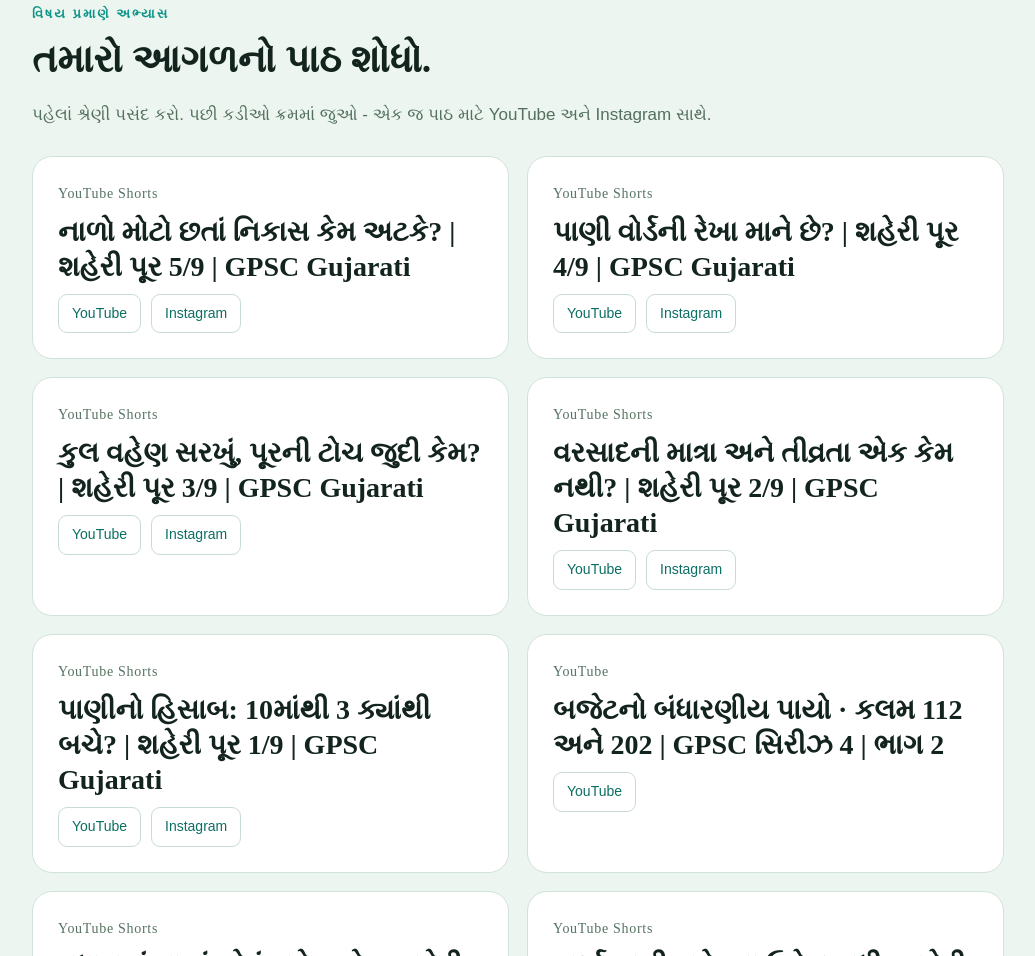
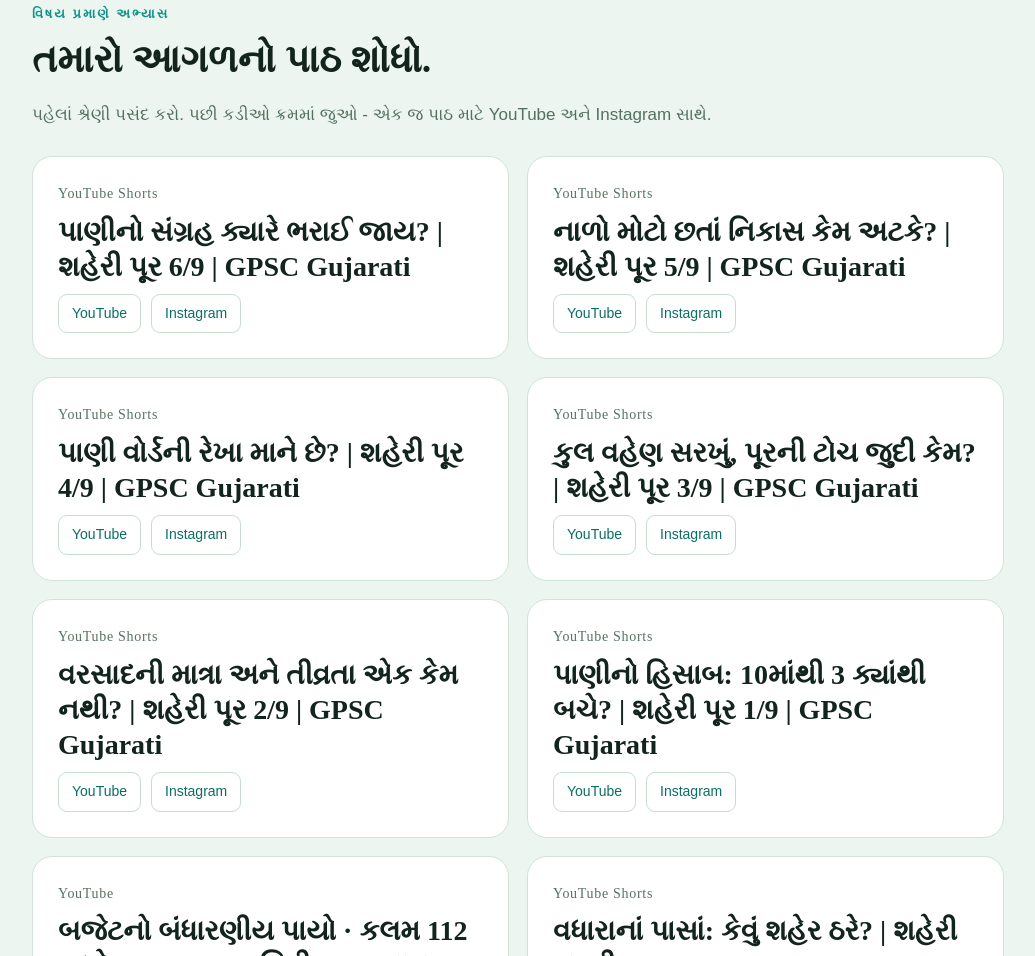
Before and after one commit to hemantdoc12/ahamgpsc, a plain HTML site: page index.html in a window 1280 px wide. Shown: the part 882-1838 px from the top of the page, without its empty margins (122-1157 px from the left). Drawn offline with Linux system fonts and the light colour scheme; a web font is replaced by a local one.

Commit message:
Add verified GPSC runoff lesson 6 links

```diff
--- a/index.html
+++ b/index.html
@@ -230,6 +230,7 @@
 </div>
 </div>
 <section id="learn"><div class="wrap"><div class="learn-intro"><div class="seclabel">વિષય પ્રમાણે અભ્યાસ</div><h2>તમારો આગળનો પાઠ શોધો.</h2><p>પહેલાં શ્રેણી પસંદ કરો. પછી કડીઓ ક્રમમાં જુઓ - એક જ પાઠ માટે YouTube અને Instagram સાથે.</p></div><div class="lesson-grid">
+<article class="course"><div class="course-main"><div class="meta">YouTube Shorts</div><h3>પાણીનો સંગ્રહ ક્યારે ભરાઈ જાય? | શહેરી પૂર 6/9 | GPSC Gujarati</h3><div class="watch-links"><a href="https://www.youtube.com/shorts/30nnGXWmkXA" rel="noopener" target="_blank">YouTube</a> <a href="https://www.instagram.com/ai_gpsc_aham/reel/Dfzd8tHzS3_/" rel="noopener" target="_blank">Instagram</a></div></div></article>
 <article class="course"><div class="course-main"><div class="meta">YouTube Shorts</div><h3>નાળો મોટો છતાં નિકાસ કેમ અટકે? | શહેરી પૂર 5/9 | GPSC Gujarati</h3><div class="watch-links"><a href="https://www.youtube.com/shorts/JynYJiKqv5Y" rel="noopener" target="_blank">YouTube</a> <a href="https://www.instagram.com/ai_gpsc_aham/reel/DfzTjSLTFqq/" rel="noopener" target="_blank">Instagram</a></div></div></article>
 <article class="course"><div class="course-main"><div class="meta">YouTube Shorts</div><h3>પાણી વોર્ડની રેખા માને છે? | શહેરી પૂર 4/9 | GPSC Gujarati</h3><div class="watch-links"><a href="https://www.youtube.com/shorts/zeWCpLhagjQ" rel="noopener" target="_blank">YouTube</a> <a href="https://www.instagram.com/ai_gpsc_aham/reel/DfzF2EATFK0/" rel="noopener" target="_blank">Instagram</a></div></div></article>
 <article class="course"><div class="course-main"><div class="meta">YouTube Shorts</div><h3>કુલ વહેણ સરખું, પૂરની ટોચ જુદી કેમ? | શહેરી પૂર 3/9 | GPSC Gujarati</h3><div class="watch-links"><a href="https://www.youtube.com/shorts/zxQdcST1vPI" rel="noopener" target="_blank">YouTube</a> <a href="https://www.instagram.com/ai_gpsc_aham/reel/Dfy4I_oTgPl/" rel="noopener" target="_blank">Instagram</a></div></div></article>
```
